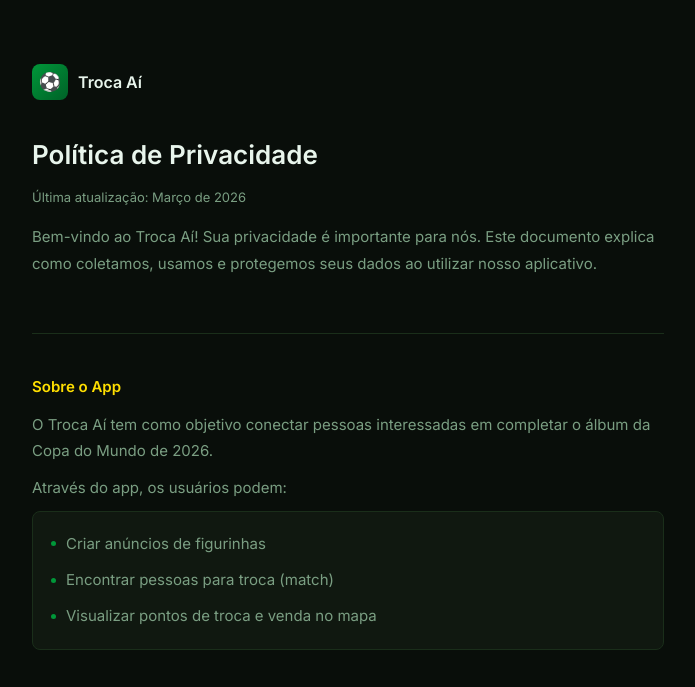
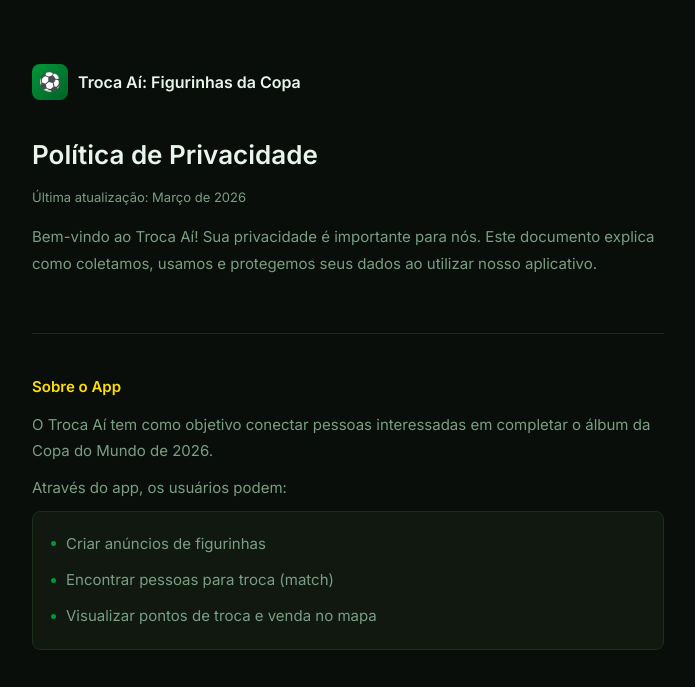
Before and after one commit to salinhaa10/Politica-de-Privacidade-Figurinhas, a plain HTML site: page index.html in a window 1280 px wide. Shown: the top 687 px of the page, without its empty margins (292-987 px from the left). Drawn offline with Linux system fonts and the light colour scheme.

Commit message:
Update App Name

```diff
--- a/index.html
+++ b/index.html
@@ -229,7 +229,7 @@
     <header>
       <div class="app-name">
         <div class="app-icon">⚽</div>
-        <strong>Troca Aí</strong>
+        <strong>Troca Aí: Figurinhas da Copa</strong>
       </div>
       <h1>Política de Privacidade</h1>
       <p class="date">Última atualização: Março de 2026</p>
@@ -331,7 +331,7 @@
     <footer>
       <div class="footer-left">
         <span>⚽</span>
-        <span>Troca Aí</span>
+        <span>Troca Aí: Figurinhas da Copa</span>
       </div>
       <div class="footer-right">© 2026</div>
     </footer>
```
